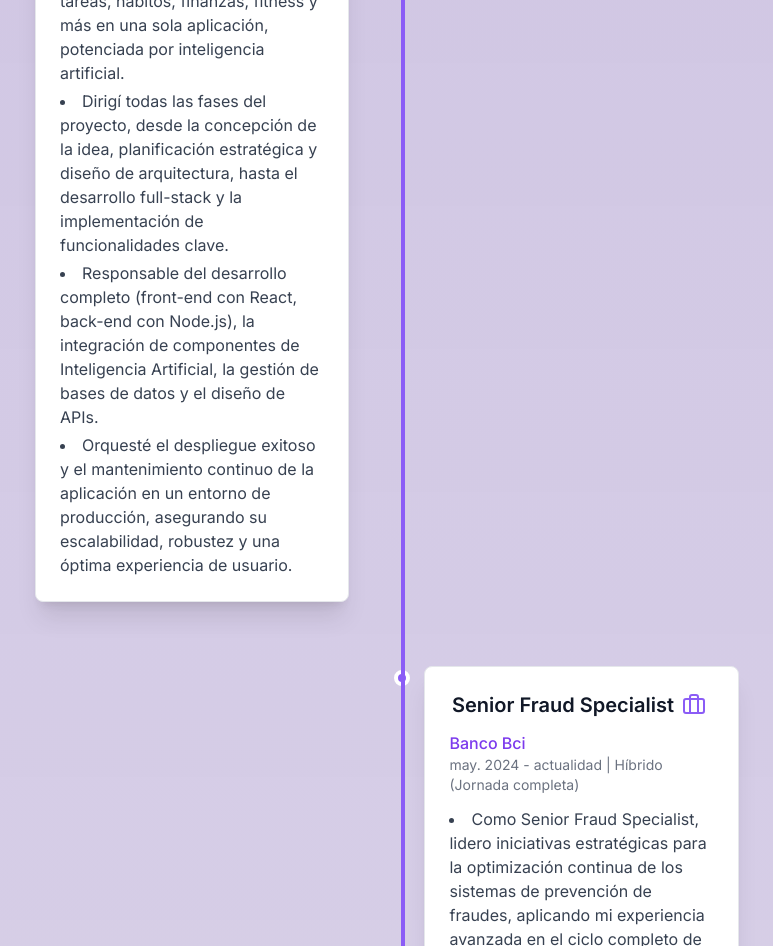
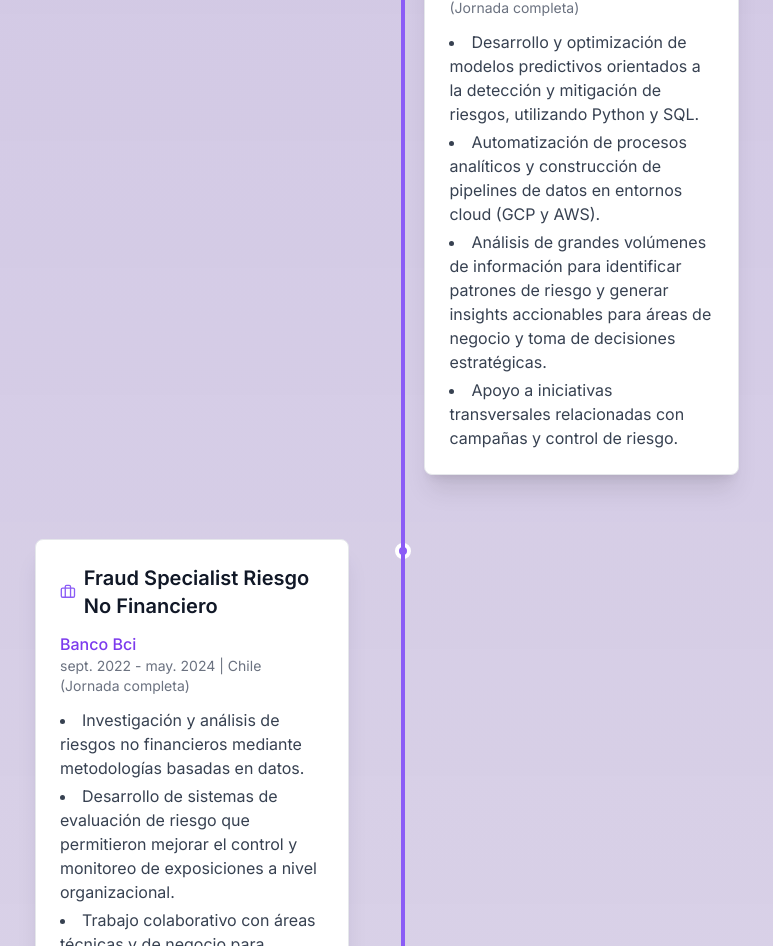
Before and after one commit to claudxfiles/cv, a Next.js app in the folder ai-engineer-portfolio/: page / in a window 1280 px wide. Shown: the part 2720-3666 px from the top of the page, without its empty margins (237-1010 px from the left). Built offline with nearby package versions, Linux system fonts and the light colour scheme.

Commit message:
fix:actualizacion de modelo

```diff
--- a/ai-engineer-portfolio/src/components/sections/experience-section.tsx
+++ b/ai-engineer-portfolio/src/components/sections/experience-section.tsx
@@ -20,10 +20,9 @@ const experienceHistory: ExperienceItem[] = [
     role: 'Fundador y Desarrollador Principal',
     dates: '2025 - actualidad',
     description: [
-      'Fundé SoulDream y lideré el desarrollo integral del SaaS (souldream.cl), una SoulDream AI - Plataforma All-in-One para Gestión Personal. SoulDream AI es una plataforma integral para la gestión personal que combina tareas, hábitos, finanzas, fitness y más en una sola aplicación, potenciada por inteligencia artificial.',
-      'Dirigí todas las fases del proyecto, desde la concepción de la idea, planificación estratégica y diseño de arquitectura, hasta el desarrollo full-stack y la implementación de funcionalidades clave.',
-      'Responsable del desarrollo completo (front-end con React, back-end con Node.js), la integración de componentes de Inteligencia Artificial, la gestión de bases de datos y el diseño de APIs.',
-      'Orquesté el despliegue exitoso y el mantenimiento continuo de la aplicación en un entorno de producción, asegurando su escalabilidad, robustez y una óptima experiencia de usuario.'
+      'Liderazgo y desarrollo de una plataforma SaaS basada en inteligencia artificial, participando en todo el ciclo de vida del producto.',
+      'Diseño de arquitectura, integración de modelos de IA, análisis de datos y despliegue en entornos productivos cloud.',
+      'Experiencia directa en proyectos de IA aplicados a usuarios reales y toma de decisiones basada en datos.'
     ],
     location: 'Remoto / Chile',
     type: 'Emprendimiento / SaaS',
@@ -34,11 +33,10 @@ const experienceHistory: ExperienceItem[] = [
     role: 'Senior Fraud Specialist',
     dates: 'may. 2024 - actualidad',
     description: [
-      'Como Senior Fraud Specialist, lidero iniciativas estratégicas para la optimización continua de los sistemas de prevención de fraudes, aplicando mi experiencia avanzada en el ciclo completo de datos.',
-      'Desarrollo y refino modelos predictivos complejos y automatizo procesos críticos utilizando Python, SQL, Airflow y BigQuery, para la detección proactiva y el análisis sofisticado de patrones fraudulentos.',
-      'Diseño y gestiono pipelines de datos (ETL/ELT) robustos y escalables, integrando soluciones en plataformas cloud (GCP/AWS) para potenciar las capacidades analíticas del equipo.',
-      'Transformo datos complejos en insights accionables mediante herramientas de visualización como Power BI y Tableau, facilitando la toma de decisiones estratégicas a nivel gerencial.',
-      'Asumo un rol de mentoría técnica y colaboro en la definición de la hoja de ruta tecnológica para la prevención de fraudes, investigando y proponiendo la adopción de nuevas herramientas y metodologías.'
+      'Desarrollo y optimización de modelos predictivos orientados a la detección y mitigación de riesgos, utilizando Python y SQL.',
+      'Automatización de procesos analíticos y construcción de pipelines de datos en entornos cloud (GCP y AWS).',
+      'Análisis de grandes volúmenes de información para identificar patrones de riesgo y generar insights accionables para áreas de negocio y toma de decisiones estratégicas.',
+      'Apoyo a iniciativas transversales relacionadas con campañas y control de riesgo.'
     ],
     location: 'Híbrido',
     type: 'Jornada completa',
@@ -46,11 +44,12 @@ const experienceHistory: ExperienceItem[] = [
   {
     id: 'bci-fraud-specialist',
     company: 'Banco Bci',
-    role: 'Fraud Specialist Riesgo no Financiero',
+    role: 'Fraud Specialist Riesgo No Financiero',
     dates: 'sept. 2022 - may. 2024',
     description: [
-      'Realicé investigaciones de profundidad en áreas relacionadas con prevención de fraudes y riesgos no financieros.',
-      'Lideré la creación de un sistema de análisis de riesgo basado en datos, que permite a la empresa evaluar y controlar la exposición a riesgos en todos los niveles, presentando los datos de forma estructurada y comprensible para el usuario.'
+      'Investigación y análisis de riesgos no financieros mediante metodologías basadas en datos.',
+      'Desarrollo de sistemas de evaluación de riesgo que permitieron mejorar el control y monitoreo de exposiciones a nivel organizacional.',
+      'Trabajo colaborativo con áreas técnicas y de negocio para fortalecer procesos de prevención.'
     ],
     location: 'Chile',
     type: 'Jornada completa',
@@ -58,12 +57,12 @@ const experienceHistory: ExperienceItem[] = [
   {
     id: 'entel',
     company: 'Entel',
-    role: 'Analista de datos',
+    role: 'Analista de Datos',
     dates: 'mar. 2022 - sept. 2022 (7 meses)',
     description: [
-      'Consolidar y analizar datos provenientes de distintas fuentes de información.',
-      'Crear Dashboards, paneles y automatizar la generación de informes.',
-      'Analizar procedimientos internos e identificar posibles mejoras.'
+      'Consolidación y análisis de datos provenientes de múltiples fuentes.',
+      'Creación de dashboards e informes automatizados para el seguimiento de indicadores clave.',
+      'Identificación de oportunidades de mejora en procesos internos mediante análisis cuantitativo.'
     ],
     location: 'Av Costanera Sur 2760, las condes.',
     type: 'Jornada completa',
--- a/ai-engineer-portfolio/src/components/sections/skills-section.tsx
+++ b/ai-engineer-portfolio/src/components/sections/skills-section.tsx
@@ -13,34 +13,29 @@ interface Skill {
 
 const skills: Skill[] = [
   // AI & ML
-  { id: 'tensorflow', name: 'TensorFlow', level: 90, icon: <Brain />, category: 'ai' },
-  { id: 'pytorch', name: 'PyTorch', level: 85, icon: <Brain />, category: 'ai' },
+  { id: 'ml', name: 'Machine Learning', level: 90, icon: <Brain />, category: 'ai' },
+  { id: 'ia-negocio', name: 'IA Aplicada a Negocio', level: 88, icon: <Brain />, category: 'ai' },
+  { id: 'modelos-predictivos', name: 'Modelos Predictivos', level: 92, icon: <Brain />, category: 'ai' },
+  { id: 'analisis-riesgo', name: 'Análisis de Riesgo', level: 90, icon: <Brain />, category: 'ai' },
   { id: 'scikit', name: 'Scikit-Learn', level: 95, icon: <Brain />, category: 'ai' },
-  { id: 'nlp', name: 'NLP', level: 80, icon: <Brain />, category: 'ai' },
-  { id: 'cv', name: 'Computer Vision', level: 75, icon: <Brain />, category: 'ai' },
 
   // Data
-  { id: 'pandas', name: 'Pandas', level: 95, icon: <Database />, category: 'data' },
-  { id: 'sql', name: 'SQL', level: 85, icon: <Database />, category: 'data' },
-  { id: 'spark', name: 'Apache Spark', level: 75, icon: <Database />, category: 'data' },
-  { id: 'etl', name: 'ETL', level: 80, icon: <Database />, category: 'data' },
-
-  // Programming
-  { id: 'python', name: 'Python', level: 95, icon: <Code />, category: 'programming' },
-  { id: 'js', name: 'JavaScript', level: 80, icon: <Code />, category: 'programming' },
-  { id: 'ts', name: 'TypeScript', level: 75, icon: <Code />, category: 'programming' },
-  { id: 'java', name: 'Java', level: 70, icon: <Code />, category: 'programming' },
+  { id: 'python', name: 'Python Avanzado', level: 95, icon: <Code />, category: 'data' },
+  { id: 'sql', name: 'SQL Avanzado', level: 90, icon: <Database />, category: 'data' },
+  { id: 'big-data', name: 'Análisis Grandes Volúmenes', level: 85, icon: <Database />, category: 'data' },
+  { id: 'automatizacion', name: 'Automatización de Procesos', level: 88, icon: <Database />, category: 'data' },
+  { id: 'etl', name: 'ETL/ELT', level: 85, icon: <Database />, category: 'data' },
 
   // Cloud & DevOps
-  { id: 'aws', name: 'AWS', level: 80, icon: <Server />, category: 'cloud' },
-  { id: 'docker', name: 'Docker', level: 85, icon: <Server />, category: 'cloud' },
-  { id: 'kubernetes', name: 'Kubernetes', level: 70, icon: <Server />, category: 'cloud' },
+  { id: 'gcp', name: 'Google Cloud Platform', level: 85, icon: <Server />, category: 'cloud' },
+  { id: 'bigquery', name: 'BigQuery', level: 88, icon: <Server />, category: 'cloud' },
+  { id: 'airflow', name: 'Airflow', level: 85, icon: <Server />, category: 'cloud' },
+  { id: 'aws', name: 'Amazon Web Services', level: 80, icon: <Server />, category: 'cloud' },
 
   // Tools & Frameworks
-  { id: 'git', name: 'Git', level: 90, icon: <Blocks />, category: 'tools' },
-  { id: 'react', name: 'React', level: 75, icon: <Blocks />, category: 'tools' },
-  { id: 'flask', name: 'Flask', level: 85, icon: <Blocks />, category: 'tools' },
-  { id: 'data-viz', name: 'Data Visualization', level: 80, icon: <LineChart />, category: 'tools' },
+  { id: 'powerbi', name: 'Power BI', level: 90, icon: <LineChart />, category: 'tools' },
+  { id: 'tableau', name: 'Tableau', level: 85, icon: <LineChart />, category: 'tools' },
+  { id: 'equipos', name: 'Trabajo Multidisciplinario', level: 90, icon: <Blocks />, category: 'tools' },
 ];
 
 // Group skills by category
```
Also changed, not shown: ai-engineer-portfolio/src/components/sections/about-section.tsx (+1 -1 lines).
